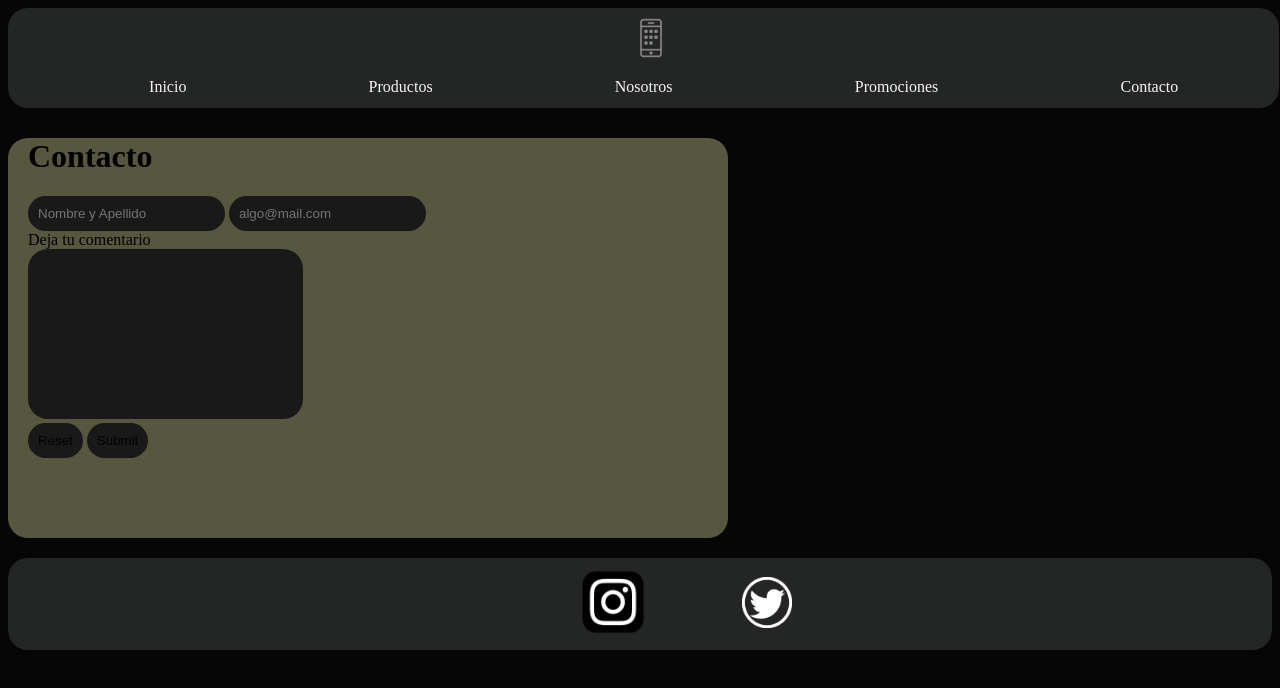
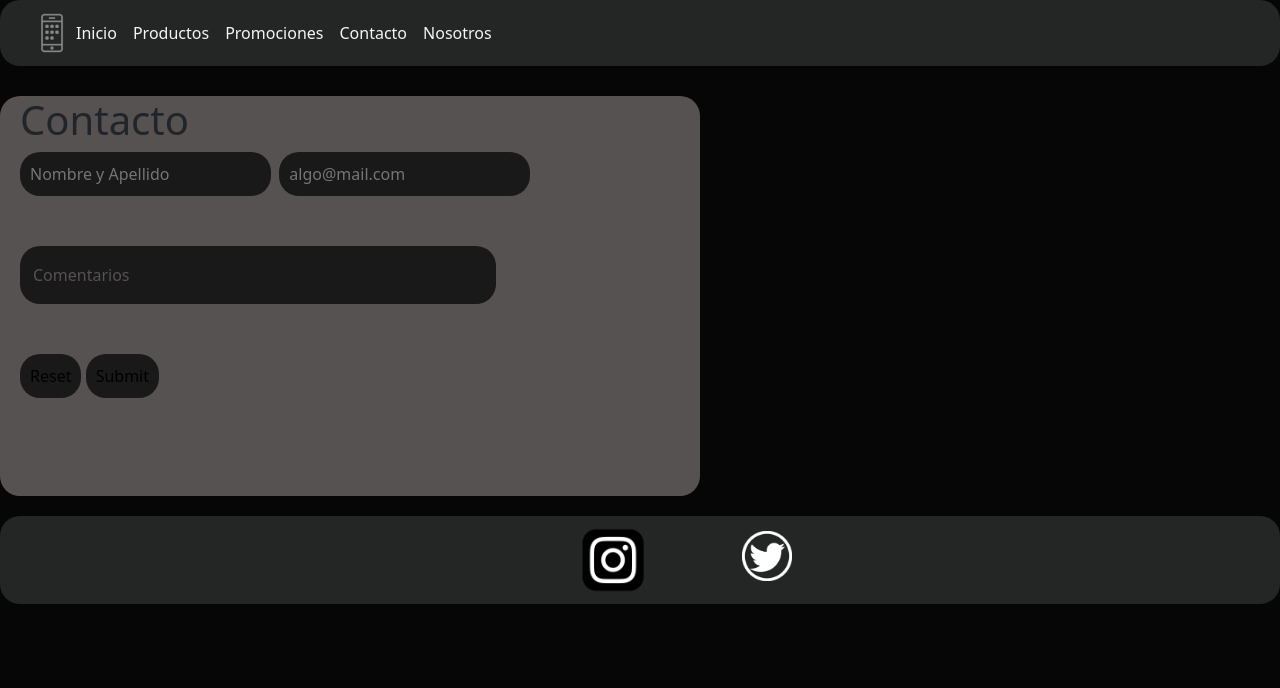
Before and after one commit to maximocirrin/istore_maximo_cirrincione, a plain HTML site: page contacto.html in a window 1280 px wide. Drawn offline with nearby package versions, Linux system fonts and the light colour scheme.

Commit message:
agregando bootstrap al proyecto

```diff
--- a/contacto.html
+++ b/contacto.html
@@ -5,30 +5,27 @@
 	<meta name="viewport" content="width=device-width, initial-scale=1">
 	<title>istore</title>
 	<link rel="shortcut icon" type="text/css" href="img/icono.png">
+	<link href="https://cdn.jsdelivr.net/npm/bootstrap@5.2.0/dist/css/bootstrap.min.css" rel="stylesheet" integrity="sha384-gH2yIJqKdNHPEq0n4Mqa/HGKIhSkIHeL5AyhkYV8i59U5AR6csBvApHHNl/vI1Bx" crossorigin="anonymous">
 	<link rel="stylesheet" type="text/css" href="css/stylesheet.css">
 </head>
 <body class="bg-color">
-	<nav class="nav-fixed botonera">
-		<img src="img/icono.png" class="icono">
-		<ul class="nav-links">
-			<li>
-				<a href="index.html">Inicio</a>
-			</li>
-			<li>
-				<a href="productos.html">Productos</a>
-			</li>
-			<li>
-				<a href="nosotros.html">Nosotros</a>
-			</li>
-			<li>
-				<a href="promociones.html">Promociones</a>
-			</li>
-			<li>
-				<a href="contacto.html">Contacto</a>
-			</li>
-		</ul>
+	<nav class="navbar navbar-expand-lg bg-nav" id="nav-sticky">
+	  <div class="container-fluid">
+	    <a class="navbar-brand" href="index.html"><img src="img/icono.png" class="icono"></a>
+	    <button class="navbar-toggler" type="button" data-bs-toggle="collapse" data-bs-target="#navbarNavAltMarkup" aria-controls="navbarNavAltMarkup" aria-expanded="false" aria-label="Toggle navigation">
+	      <span class="navbar-toggler-icon"></span>
+	    </button>
+	    <div class="collapse navbar-collapse" id="navbarNavAltMarkup">
+	      <div class="navbar-nav nav-links">
+	        <a id="animaciones-links" class="nav-link active" aria-current="page" href="index.html">Inicio</a>
+	        <a id="animaciones-links" class="nav-link" href="productos.html">Productos</a>
+	        <a id="animaciones-links" class="nav-link" href="promociones.html">Promociones</a>
+	        <a id="animaciones-links" class="nav-link" href="contacto.html">Contacto</a>
+	        <a id="animaciones-links" class="nav-link" href="nosotros.html">Nosotros</a>
+	      </div>
+	    </div>
+	  </div>
 	</nav>
-
 	<!-- ends nav -->
 
 	<main>
@@ -39,11 +36,12 @@
 					<input type="text" id="name" placeholder="Nombre y Apellido" class="input-style">
 					<label for="correo"></label>
 					<input type="email" id="correo" placeholder="algo@mail.com" class="input-style">
-					<br>
-					<label for="comentarios">Deja tu comentario</label>
-					<br>
-					<textarea name="" id="" cols="30" rows="10" class="input-style" id="comentarios-box"></textarea>
-					<br>
+
+					<div class="form-floating">
+  					<textarea class="form-control input-style comentarios-box" placeholder="Leave a comment here" id="floatingTextarea"></textarea>
+  					<label class="text__chart" for="floatingTextarea">Comentarios</label>
+					</div>
+
 					<input type="reset" id="cancelar" class="input-style">
 					<input type="submit" id="enviar" class="input-style">
 				</form>
@@ -69,6 +67,7 @@
 	</footer>
 
 	<!-- ends footer -->
+		<script src="https://cdn.jsdelivr.net/npm/bootstrap@5.2.0/dist/js/bootstrap.bundle.min.js" integrity="sha384-A3rJD856KowSb7dwlZdYEkO39Gagi7vIsF0jrRAoQmDKKtQBHUuLZ9AsSv4jD4Xa" crossorigin="anonymous"></script>
 
 </body>
 </html>
--- a/css/stylesheet.css
+++ b/css/stylesheet.css
@@ -17,12 +17,12 @@ nav ul li{
 	display: inline-block;
 }
 
-nav ul li a{
+#animaciones-links{
 	text-decoration: none;
 	color: whitesmoke;
 }
 
-nav ul li a:hover{
+#animaciones-links:hover{
 	text-decoration: none;
 	color: black;
 	!important
@@ -54,6 +54,10 @@ main div ul li{
 
 textarea {
     resize: none;
+}
+
+.bg-nav{
+	background-color: rgba(48, 52, 51, .7);
 }
 
 .bg-color{
@@ -282,7 +286,7 @@ footer{
 }
 
 .contact-form{
-	background-color: #57563E;
+	background-color: #565252;
 	width: 700px;
 	height: 400px;
 	border-radius: 20px;
@@ -290,12 +294,10 @@ footer{
 	margin-bottom: 20px;
 }
 
-.nav-fixed{
+#nav-sticky{
 	position: sticky;
 	top: 0;
 	left: 0;
-	width: 99%;
-	height: 80px;
 	scroll-behavior: smooth;
 }
 
@@ -322,12 +324,7 @@ footer{
 	border-style: none;
 	background-color: #191919;
 	padding: 10px 10px 10px 10px;
-}
-
-#comentarios-box{
-	height: 200px;
-	width: 200px;
-
+	margin-bottom: 50px;
 }
 
 
@@ -381,9 +378,12 @@ footer{
 
 
 .text__chart{
-	color: whitesmoke;
+	color: #565252;
 }
 
+.comentarios-box{
+	width: 70%;
+}
 
 
 /* -----------------grid--------------------*/
```
Also changed, not shown: index.html (+20 -22 lines), nosotros.html (+18 -19 lines), productos.html (+18 -20 lines), promociones.html (+18 -20 lines).
